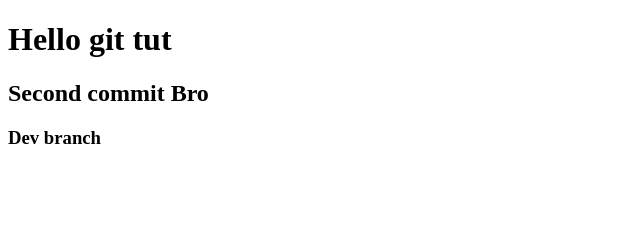
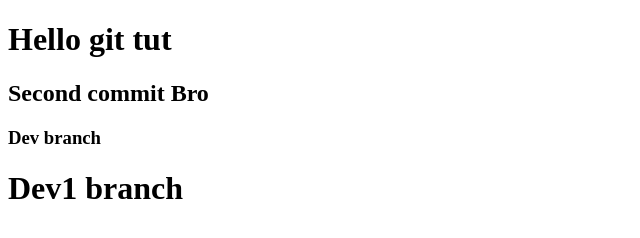
Before and after one commit to Abhishekgoel29/Git-tut, a plain HTML site: page index.html in a window 1280 px wide. Shown: the whole page, without its empty margins (0-640 px from the left). Drawn offline with Linux system fonts and the light colour scheme.

Commit message:
Dev 1 branch heading added

```diff
--- a/index.html
+++ b/index.html
@@ -10,5 +10,6 @@
     <h1>Hello git tut</h1>
     <h2>Second commit Bro</h2>
     <h3>Dev branch</h3>
+    <h1>Dev1 branch</h1>
 </body>
 </html>
```
